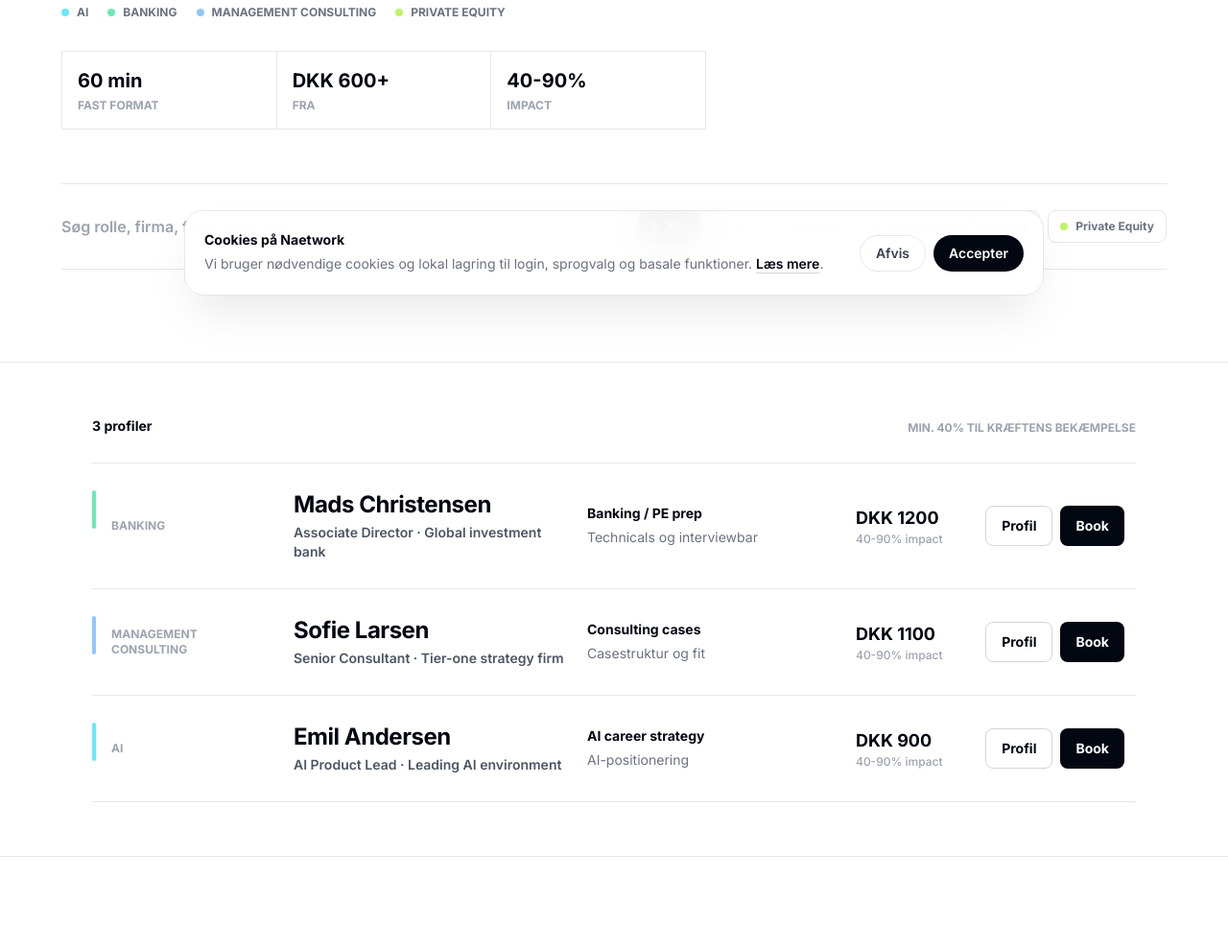
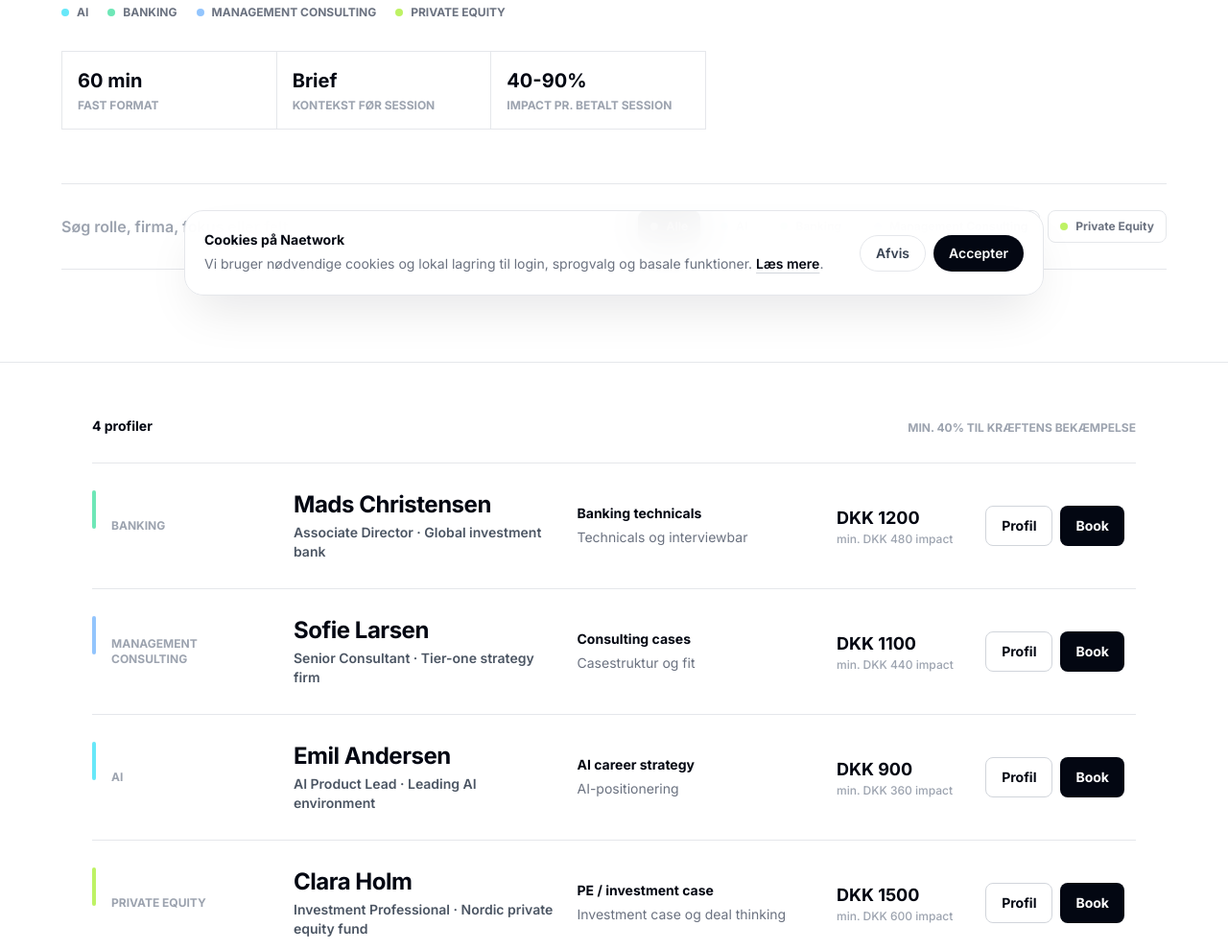
Before and after one commit to mikkelstreet-png/Naetwork, a Next.js app: page /professionals in a window 1280 px wide. Shown: the part 472-1462 px from the top of the page at 96% size. Built offline with nearby package versions, Linux system fonts and the light colour scheme; no server answers; the database is empty.

Commit message:
Strengthen profile universe and impact signals

```diff
--- a/app/professionals/page.tsx
+++ b/app/professionals/page.tsx
@@ -38,8 +38,8 @@ const DEMO_PROFESSIONALS: ProfessionalCard[] = [
     name: 'Mads Christensen',
     title: 'Associate Director',
     company: 'Global investment bank',
-    industries: ['Banking', 'Private Equity'],
-    focus_areas: ['cv_linkedin', 'interview_prep', 'banking_technicals', 'pe_investment_case'],
+    industries: ['Banking'],
+    focus_areas: ['cv_linkedin', 'interview_prep', 'banking_technicals'],
     price: 1200,
     bio: 'Tidligere Associate Director med 8 års erfaring i M&A og kapitalmarkeder. Jeg hjælper dig med interviewforberedelse, CV-feedback og at forstå, hvad der faktisk kræves i investment banking.'
   },
@@ -62,6 +62,16 @@ const DEMO_PROFESSIONALS: ProfessionalCard[] = [
     focus_areas: ['ai_career_strategy', 'industry_insight', 'career_direction', 'application_review'],
     price: 900,
     bio: 'Produktleder med baggrund i machine learning og AI-strategi. Hjælper kandidater med at forstå roller, portfolio og veje ind i AI-industrien.'
+  },
+  {
+    id: 'demo-4',
+    name: 'Clara Holm',
+    title: 'Investment Professional',
+    company: 'Nordic private equity fund',
+    industries: ['Private Equity'],
+    focus_areas: ['pe_investment_case', 'interview_prep', 'career_direction', 'industry_insight'],
+    price: 1500,
+    bio: 'Investment professional med erfaring fra deals, commercial due diligence og investment committee-materiale. Hjælper kandidater med investment cases, deal thinking og PE-interviews.'
   },
 ]
 
@@ -92,9 +102,14 @@ function accentFor(pro: ProfessionalCard) {
   return accentForIndustry(primary ?? pro.industries[0])
 }
 
+function minimumContribution(price: number) {
+  return Math.round(price * 0.4)
+}
+
 function bestFor(pro: ProfessionalCard, isDa: boolean) {
   const focus = pro.focus_areas ?? []
-  if (focus.includes('banking_technicals') || focus.includes('pe_investment_case')) return isDa ? 'Banking / PE prep' : 'Banking / PE prep'
+  if (focus.includes('pe_investment_case')) return isDa ? 'PE / investment case' : 'PE / investment case'
+  if (focus.includes('banking_technicals')) return isDa ? 'Banking technicals' : 'Banking technicals'
   if (focus.includes('consulting_cases') || focus.includes('case_prep')) return isDa ? 'Consulting cases' : 'Consulting cases'
   if (focus.includes('ai_career_strategy') || focus.includes('industry_insight')) return isDa ? 'AI career strategy' : 'AI career strategy'
   if (focus.includes('cv_linkedin') || focus.includes('application_review')) return isDa ? 'Applications' : 'Applications'
@@ -103,7 +118,8 @@ function bestFor(pro: ProfessionalCard, isDa: boolean) {
 
 function primaryOutputFor(pro: ProfessionalCard, isDa: boolean) {
   const focus = pro.focus_areas ?? []
-  if (focus.includes('banking_technicals') || focus.includes('pe_investment_case')) return isDa ? 'Technicals og interviewbar' : 'Technicals and interview bar'
+  if (focus.includes('pe_investment_case')) return isDa ? 'Investment case og deal thinking' : 'Investment case and deal thinking'
+  if (focus.includes('banking_technicals')) return isDa ? 'Technicals og interviewbar' : 'Technicals and interview bar'
   if (focus.includes('consulting_cases') || focus.includes('case_prep')) return isDa ? 'Casestruktur og fit' : 'Case structure and fit'
   if (focus.includes('ai_career_strategy') || focus.includes('industry_insight')) return isDa ? 'AI-positionering' : 'AI positioning'
   if (focus.includes('cv_linkedin') || focus.includes('application_review')) return isDa ? 'Skarpere materiale' : 'Sharper materials'
@@ -181,6 +197,12 @@ export default function ProfessionalsPage() {
     impact: isDa ? 'Min. 40% til Kræftens Bekæmpelse' : 'Min. 40% to Kræftens Bekæmpelse',
   }
 
+  const qualitySignals = [
+    ['60 min', isDa ? 'Fast format' : 'Fixed format'],
+    ['Brief', isDa ? 'Kontekst før session' : 'Context before session'],
+    ['40-90%', isDa ? 'Impact pr. betalt session' : 'Impact per paid session'],
+  ] as const
+
   function resetFilters() {
     setSearch('')
     setIndustryFilter('all')
@@ -204,11 +226,7 @@ export default function ProfessionalsPage() {
           </div>
 
           <div className="mt-8 grid max-w-2xl gap-px border border-gray-200 bg-gray-200 sm:grid-cols-3">
-            {[
-              ['60 min', isDa ? 'Fast format' : 'Fixed format'],
-              ['DKK 600+', isDa ? 'Fra' : 'From'],
-              ['40-90%', isDa ? 'Impact' : 'Impact'],
-            ].map(([value, label]) => (
+            {qualitySignals.map(([value, label]) => (
               <div key={label} className="bg-white p-4">
                 <p className="text-xl font-black text-gray-950">{value}</p>
                 <p className="mt-1 text-xs font-bold uppercase text-gray-400">{label}</p>
@@ -257,7 +275,7 @@ export default function ProfessionalsPage() {
         ) : (
           <div className="border-t border-gray-200">
             {filtered.map((pro) => (
-              <article key={pro.id} className="relative grid gap-5 border-b border-gray-200 py-7 transition-colors hover:bg-[#fafaf8] md:grid-cols-[170px_1.1fr_1fr_110px_150px] md:items-center md:px-3 md:pl-5">
+              <article key={pro.id} className="relative grid gap-5 border-b border-gray-200 py-7 transition-colors hover:bg-[#fafaf8] md:grid-cols-[170px_1.1fr_1fr_130px_150px] md:items-center md:px-3 md:pl-5">
                 <span className={`absolute left-0 top-7 hidden h-10 w-1 rounded-full md:block ${accentFor(pro)}`} />
                 <div className="flex items-center gap-3">
                   <span className={`h-2 w-8 rounded-full md:hidden ${accentFor(pro)}`} />
@@ -276,7 +294,7 @@ export default function ProfessionalsPage() {
 
                 <div>
                   <p className="text-lg font-black text-gray-950">DKK {pro.price}</p>
-                  <p className="text-xs font-medium text-gray-400">40-90% impact</p>
+                  <p className="text-xs font-medium text-gray-400">min. DKK {minimumContribution(pro.price)} impact</p>
                 </div>
 
                 <div className="flex gap-2 md:justify-end">
```
